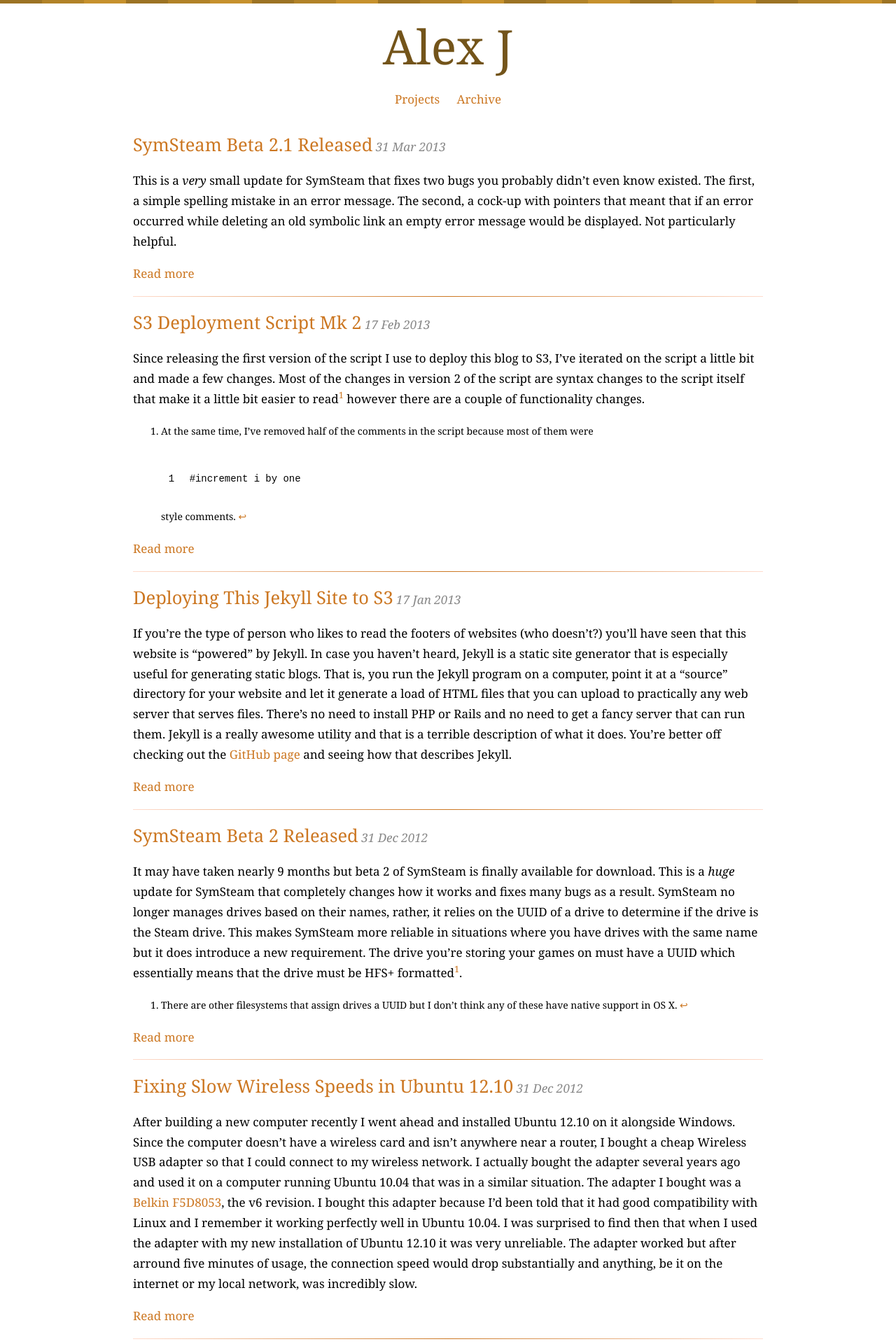
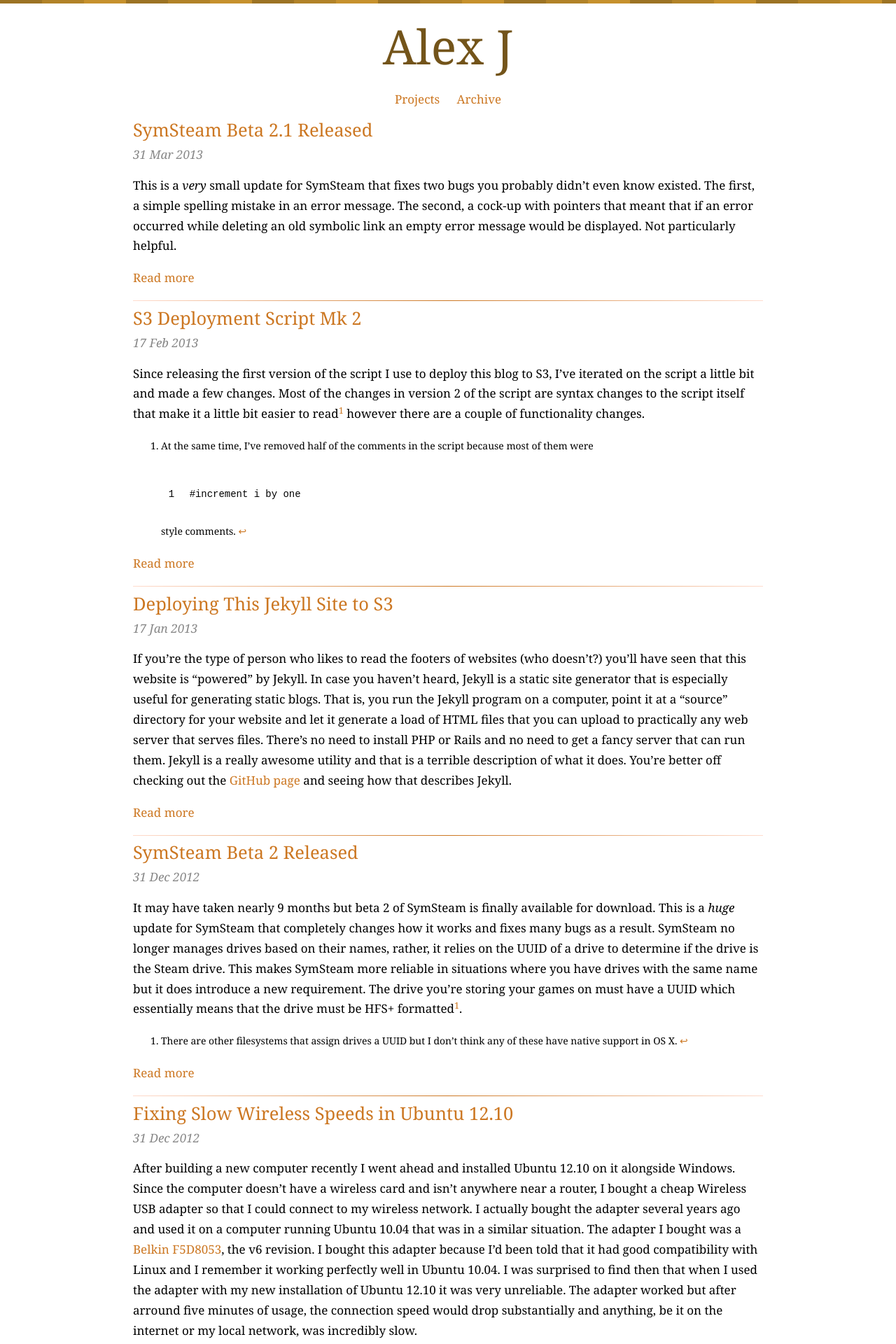
Before and after one commit to alexjohnj/alexjohnj, a Jekyll site: the page built from index.html, in a window 1280 px wide. Shown: the top 1920 px of the page at 70% size. Built offline with Jekyll 4.4.1, drawn with Linux system fonts in a browser that asks for light colours; some web fonts are replaced.

Commit message:
Moved dates beneath post titles on the homepage.

```diff
--- a/assets/styles/css/styles.css
+++ b/assets/styles/css/styles.css
@@ -432,6 +432,9 @@ hr {
   background-image: -ms-linear-gradient(left, #ffdcce, #cc7722, #ffdcce);
   background-image: -o-linear-gradient(left, #ffdcce, #cc7722, #ffdcce); }
 
+.post-link h2 {
+  margin: 0; }
+
 #post-header-container {
   border-bottom: 3px #cc7722 solid; }
   #post-header-container h1 {
--- a/assets/styles/sass/layout.scss
+++ b/assets/styles/sass/layout.scss
@@ -159,6 +159,13 @@ hr {
   background-image: -moz-linear-gradient(left, #ffdcce, $underline-color, #ffdcce);
   background-image: -ms-linear-gradient(left, #ffdcce, $underline-color, #ffdcce);
   background-image: -o-linear-gradient(left, #ffdcce, $underline-color, #ffdcce);
+
+}
+
+.post-link {
+  h2 {
+    margin: 0;
+  }
 }
 
 #post-header-container {
--- a/index.html
+++ b/index.html
@@ -6,9 +6,12 @@ layout: default
 {% if forloop.index0 == 9 %}
 <p>You can see more posts in the <a href="/archive/">Archive</a></p>
 {% else %}
-<h2><a href="{{ post.url }}">{{ post.title }}</a><small> {{ post.date | date_to_string }}</small></h2>
-<p>{{ post.excerpt }}</p>
-<p><a href="{{ post.url }}">Read more</a></p>
-<hr>
+<div class="post-link">
+	<h2><a href="{{ post.url }}">{{ post.title }}</a></h2>
+	<h2><small> {{ post.date | date_to_string }}</small></h2>
+	<p>{{ post.excerpt }}</p>
+	<p><a href="{{ post.url }}">Read more</a></p>
+	<hr>
+</div>
 {% endif %}
 {% endfor %}
```
